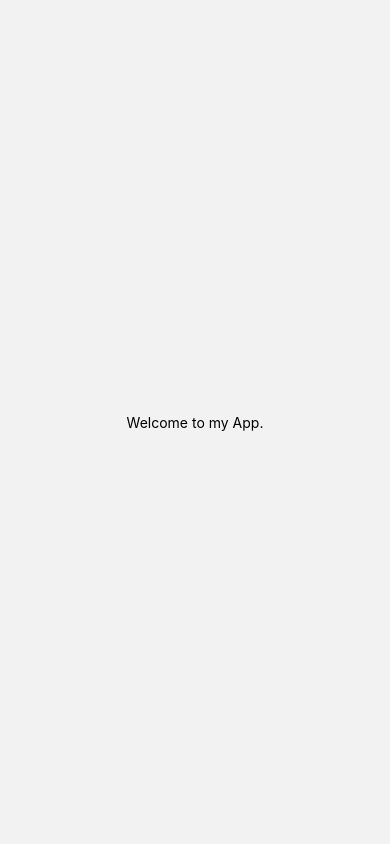
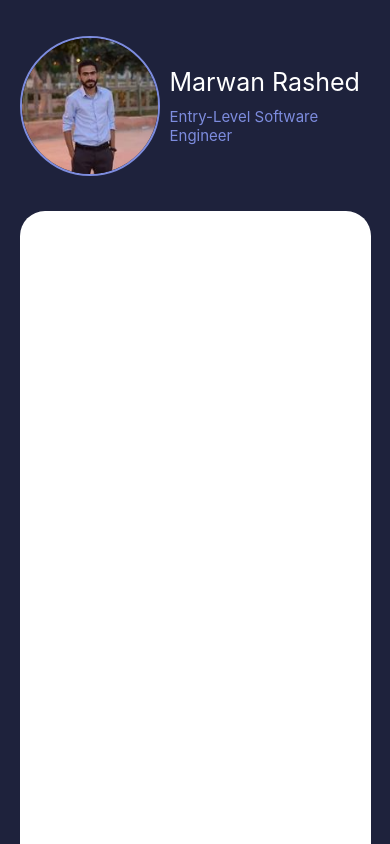
Before and after one commit to marwan-rashed/portfolio, a React Native app: screen /Welcome in a window 390 px wide. Built offline with nearby package versions, Linux system fonts and the light colour scheme.

Commit message:
Add home

```diff
--- a/screens/home.js
+++ b/screens/home.js
@@ -2,16 +2,48 @@ import React from 'react';
 import {
   View,
   Text,
+  Image,
 } from 'react-native';
+import { MAIN_COLOR, SECONDARY_COLOR } from '../constants';
 
 const Home = () => {
   return(
     <View style = {{
       width: '100%', height: '100%',
-      justifyContent: 'center',
-      alignItems: 'center'
+      justifyContent: 'flex-end', alignItems: 'center',
+      backgroundColor: MAIN_COLOR
     }}>
-      <Text>Welcome to my App.</Text>
+        <View style = {{
+          height: '25%', width: '90%',
+          justifyContent: 'flex-start', alignItems: 'center', flexDirection: 'row'
+        }}>
+          <Image
+            source = {require('../assets/profile.jpg')}
+            style = {{
+              width: 140, height: 140, borderRadius: 70,
+              borderColor: SECONDARY_COLOR, borderWidth: 2
+            }}
+          />
+          <View style = {{
+            height: '70%', width: '60%',
+            padding: 10, justifyContent: 'center'
+          }}>
+            <Text style = {{
+              color: 'white', fontSize: 25
+            }}>Marwan Rashed</Text>
+            <Text style = {{
+              color: SECONDARY_COLOR, fontSize: 15,
+              marginTop: 10
+            }}>Entry-Level Software Engineer</Text>
+          </View>
+        </View>
+        <View style = {{
+          width: '90%', height: '75%',
+          backgroundColor: 'white',
+          borderTopRightRadius: 25, borderTopLeftRadius: 25
+        }}>
+
+        </View>
     </View>
   );
 }
--- a/screens/welcome.js
+++ b/screens/welcome.js
@@ -2,8 +2,6 @@ import React, { useEffect } from 'react';
 import {
   View,
   Text,
-  TouchableOpacity,
-  Image,
 } from 'react-native';
 import { MAIN_COLOR, SECONDARY_COLOR } from '../constants';
 
@@ -11,7 +9,7 @@ const Welcome = ({ navigation }) => {
     useEffect(() => {
         setTimeout(() => {
             navigation.replace('Home');
-        }, 1500);
+        }, 1000);
     },[]);
 
     return(
@@ -21,28 +19,23 @@ const Welcome = ({ navigation }) => {
                 backgroundColor: MAIN_COLOR
             }}
         >
-            <Image
-                style = {{
-                    width: 150, height: 150,
-                    borderRadius: 75, borderColor: SECONDARY_COLOR, borderWidth: 1,
-                    marginBottom: '10%'
-                }}
-                source = {require('../assets/profile.jpg')}
-            />
-
-            <Text style = {{
-                color: SECONDARY_COLOR,
-                fontSize: 25
+            <View style = {{
+                width: '100%', height: '50%',
+                justifyContent: 'flex-end', alignItems: 'center'
             }}>
-                Hi ! I'm Marwan
-            </Text>
-            <Text style = {{
-                color: SECONDARY_COLOR,
-                fontSize: 20,
-                marginTop: 15
+                <Text style = {{
+                    color: 'white', fontSize: 30
+                }}>MY PORTFOLIO</Text>
+            </View>
+            <View style = {{
+                width: '100%', height: '50%',
+                justifyContent: 'flex-end', alignItems: 'center'
             }}>
-                Welcome to my portfolio
-            </Text>
+                <Text style = {{
+                    color: SECONDARY_COLOR, fontSize: 15,
+                    marginBottom: 10
+                }}>copyrights marwan rashed 2022</Text>
+            </View>
         </View>
     );
 }
```
